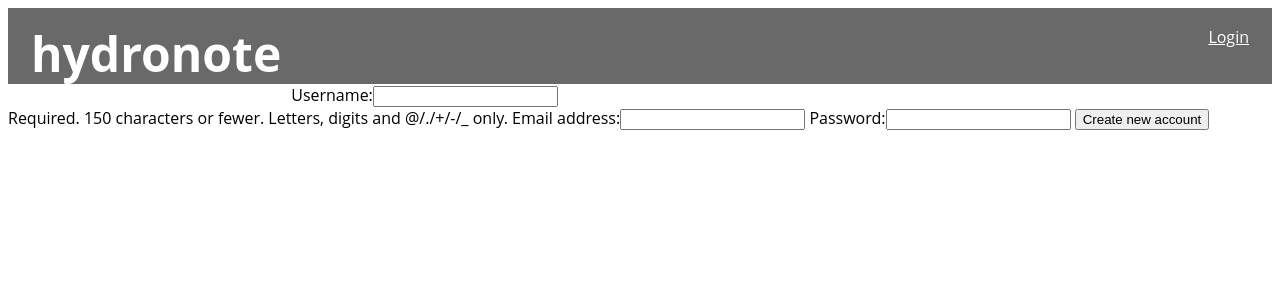
After one commit to naclonts/hydronote, a Django app: page /hydronote/add_user/ in a window 1280 px wide. The commit adds this page. Shown: the top 300 px of the page. Run offline with Django 3.2, Linux system fonts and the light colour scheme; parts of the project's set-up code (start-up, migrations or seed data) failed here and were passed over.

Commit message:
added account creation page

```diff
--- a/hydronote/forms.py
+++ b/hydronote/forms.py
@@ -1,5 +1,14 @@
 from django import forms
+from django.contrib.auth.models import User
+
 
 class NoteForm(forms.Form):
     text = forms.CharField(max_length=10000)
     note_title = forms.CharField(max_length=40)
+
+
+class UserForm(forms.ModelForm):
+    """Form to create a new account."""
+    class Meta:
+        model = User
+        fields = ('username', 'email', 'password')
--- a/hydronote/static/css/styles.css
+++ b/hydronote/static/css/styles.css
@@ -1,6 +1,8 @@
 body {
     font-family: "Open Sans",Arial,sans-serif;
     font-size: 16px;
+/*    background: hsl(238, 27%, 67%);  */
+/*    background: linear-gradient(to left, hsl(238, 13%, 80%), hsl(238, 4%, 90%));*/
 }
 
 #menu-container {
@@ -14,25 +16,12 @@ body {
 
 #title {
     margin: 10px 10px 10px 20px;
-
     font-size: 3em;
     padding: 0px;
     float: left;
 }
 
-#user-info {
-    float: right;
-    margin: 10px 20px 0px 0px;
-    list-style: none;
-}
 
-.log-link:link {
-    color: white;
-}
-
-.log-link:visited {
-    color: #d1d1d1;
-}
 
 
 #application-container {
@@ -127,14 +116,17 @@ body {
     float: left;
 }
 
-#username-container {
-    width: 70%;
-    box-sizing: border-box;
+
+#user-info {
+    float: right;
+    margin: 15px 20px 0px 0px;
+    list-style: none;
 }
 
-#password-container {
-    float: left;
-    top: 100px;
-    width: 40%;
-    box-sizing: border-box;
+.log-link:link {
+    color: white;
 }
+
+.log-link:visited {
+    color: #d1d1d1;
+}
--- /dev/null
+++ b/hydronote/template/hydronote/add_user.html
@@ -0,0 +1,9 @@
+{% extends "./base.html" %}
+
+{% block content %}
+<form method="post" action="">
+    {% csrf_token %}
+    {{ form }}
+    <input type="submit" value="Create new account" />
+</form>
+{% endblock %}
--- a/hydronote/urls.py
+++ b/hydronote/urls.py
@@ -7,6 +7,8 @@ app_name = 'hydronote'
 urlpatterns = [
     url(r'^$', views.index, name='index'),
 
+    url('add_user/', views.add_user, name="add_user"),
+
     url(r'^api/notes/$', views.NoteList.as_view()),
 
     url(r'^api/notes/(?P<pk>[0-9a-f-]+)/$', views.NoteDetail.as_view()),
--- a/hydronote/views.py
+++ b/hydronote/views.py
@@ -1,6 +1,8 @@
 from django.http import HttpResponse, HttpResponseRedirect
 from django.template import loader
 from django.shortcuts import render
+from django.conf import settings
+from django.contrib.auth import login
 from django.contrib.auth.models import User
 from django.http import Http404
 
@@ -10,13 +12,27 @@ from rest_framework.response import Response
 from rest_framework.views import APIView
 
 from .models import Note
-from .forms import NoteForm
+from .forms import NoteForm, UserForm
 from .serializers import NoteSerializer
 
 
 # Home route
 def index(request):
     return render(request, 'hydronote/base_angular.html')
+
+
+def add_user(request):
+    """Account creation view. Routes to login page on success."""
+    if request.method == "POST":
+        form = UserForm(request.POST)
+        if form.is_valid():
+            new_user = User.objects.create_user(**form.cleaned_data)
+            return HttpResponseRedirect('/accounts/login')
+
+    else:
+        form = UserForm()
+
+    return render(request, 'add_user.html', {'form': form})
 
 
 class NoteList(APIView):
--- a/mysite/settings.py
+++ b/mysite/settings.py
@@ -59,7 +59,10 @@ ROOT_URLCONF = 'mysite.urls'
 TEMPLATES = [
     {
         'BACKEND': 'django.template.backends.django.DjangoTemplates',
-        'DIRS': ['./hydronote/template/', './templates/', './hydronote/template/hydronote/'],
+        'DIRS': [
+            './hydronote/template/',
+            './templates/',
+            './hydronote/template/hydronote/'],
         'APP_DIRS': True,
         'OPTIONS': {
             'context_processors': [
--- a/templates/registration/login.html
+++ b/templates/registration/login.html
@@ -32,7 +32,7 @@
     </form>
 
     {# Assumes you setup the password_reset view in your URLconf #}
-    <div id="create-or-lost"><a href="#">Create an account | </a>
+    <div id="create-or-lost"><a href="/hydronote/add_user">Create an account | </a>
         <a href="{% url 'password_reset' %}">Lost password</a></div>
 </div>
 </div>
```
Also changed, not shown: hydronote/static/css/login-page.css (+5 -13 lines), hydronote/static/js/app.js (+15 -1 lines).
